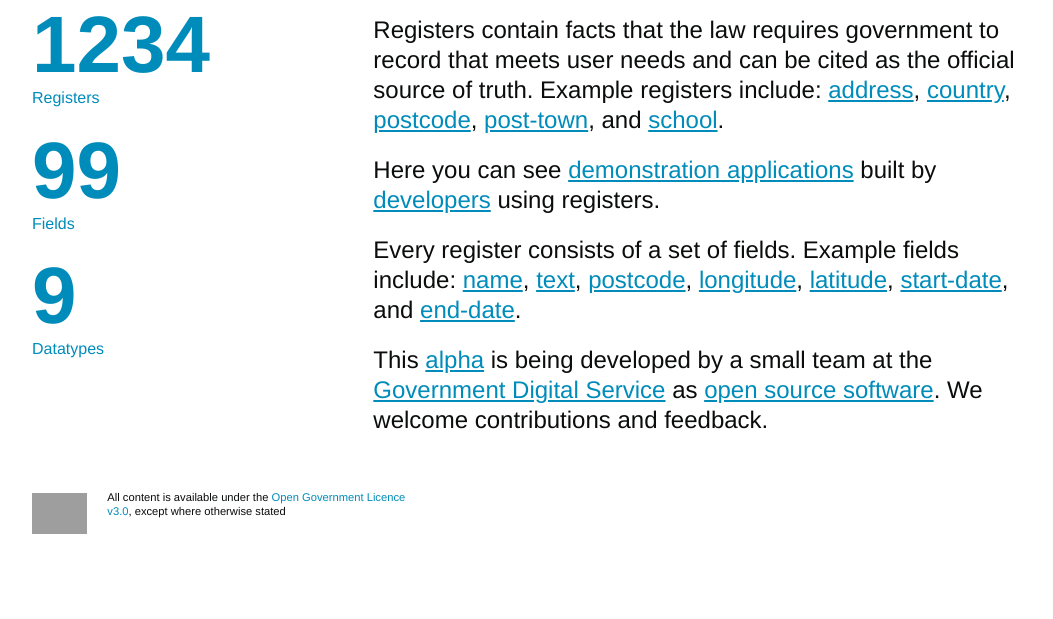
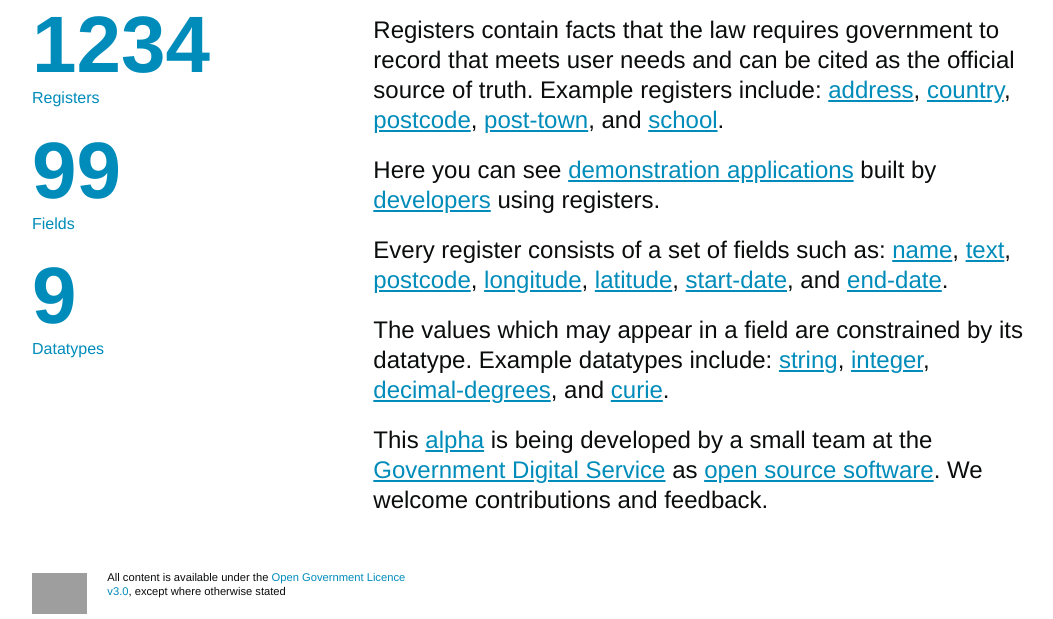
Before and after one commit to openregister/www, a Flask app: page / in a window 1280 px wide. Shown: the part 361-980 px from the top of the page, without its empty margins (111-1164 px from the left). Before the commit the page ends 895 px from the top, so only its background shows below. Run offline with Flask 2, Linux system fonts and the light colour scheme; grey boxes are pictures that could not be loaded.

Commit message:
Added datatype examples

```diff
--- a/templates/index.html
+++ b/templates/index.html
@@ -25,7 +25,7 @@
 
         <p>Here you can see <a href="/demo">demonstration applications</a> built by <a href="/developer">developers</a> using registers.</p>
 
-        <p>Every register consists of a set of fields. Example fields include:
+        <p>Every register consists of a set of fields such as:
             <a href="http://field.openregister.org/field/name">name</a>,
             <a href="http://field.openregister.org/field/text">text</a>,
             <a href="http://field.openregister.org/field/postcode">postcode</a>,
@@ -35,6 +35,13 @@
             <a href="http://field.openregister.org/field/end-date">end-date</a>.
         </p>
 
+        <p>The values which may appear in a field are constrained by its datatype. Example datatypes include:
+            <a href="http://datatype.openregister.org/datatype/string">string</a>,
+            <a href="http://datatype.openregister.org/datatype/integer">integer</a>,
+            <a href="http://datatype.openregister.org/datatype/decimal-degrees">decimal-degrees</a>, and
+            <a href="http://datatype.openregister.org/datatype/curie">curie</a>.
+        </p>
+
         <p>This <a href="https://www.gov.uk/service-manual/phases/alpha.html">alpha</a> is being developed by a small team at the <a href="https://www.gov.uk/government/organisations/government-digital-service">Government Digital Service</a> as <a href="https://github.com/openregister">open source software</a>. We welcome contributions and feedback</a>.
         </p>
     </div>
```
